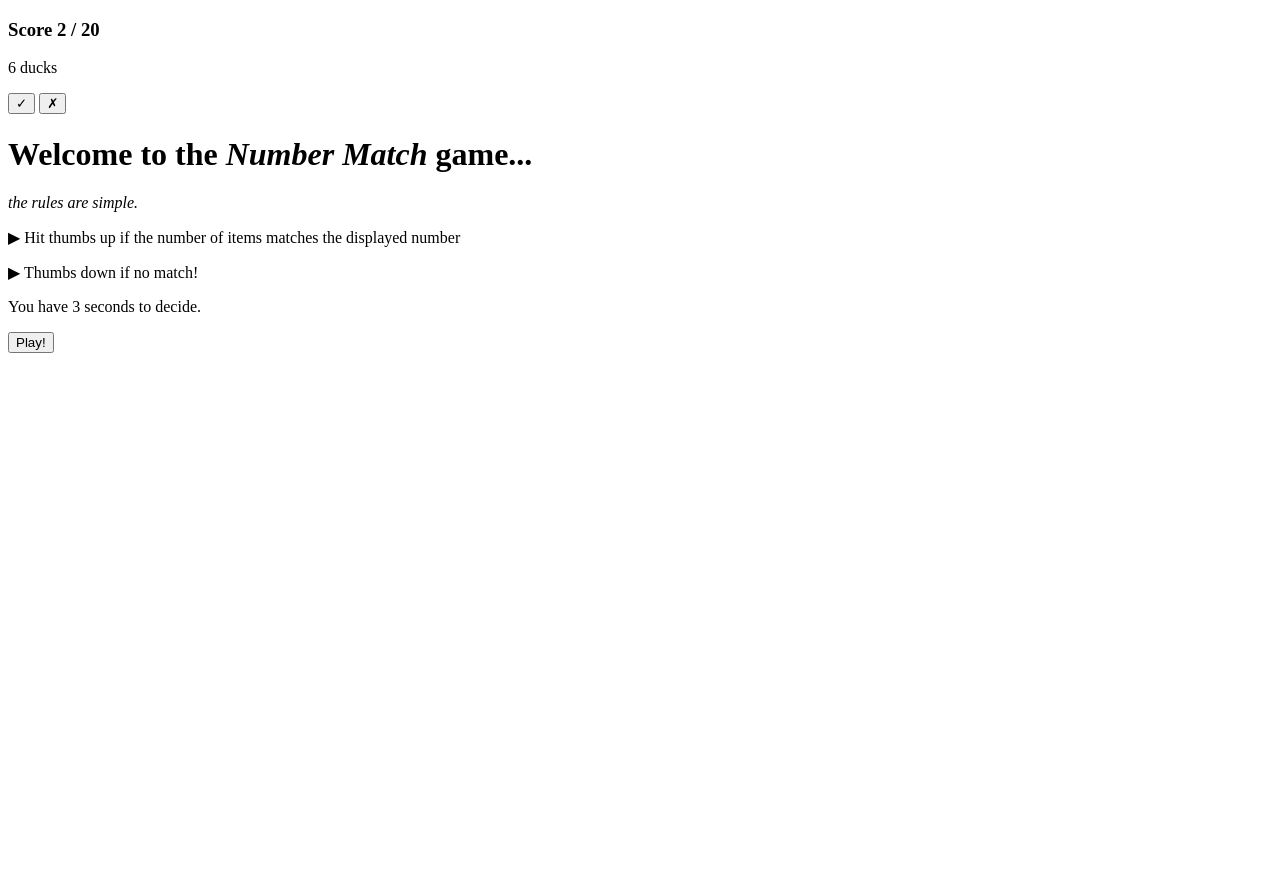
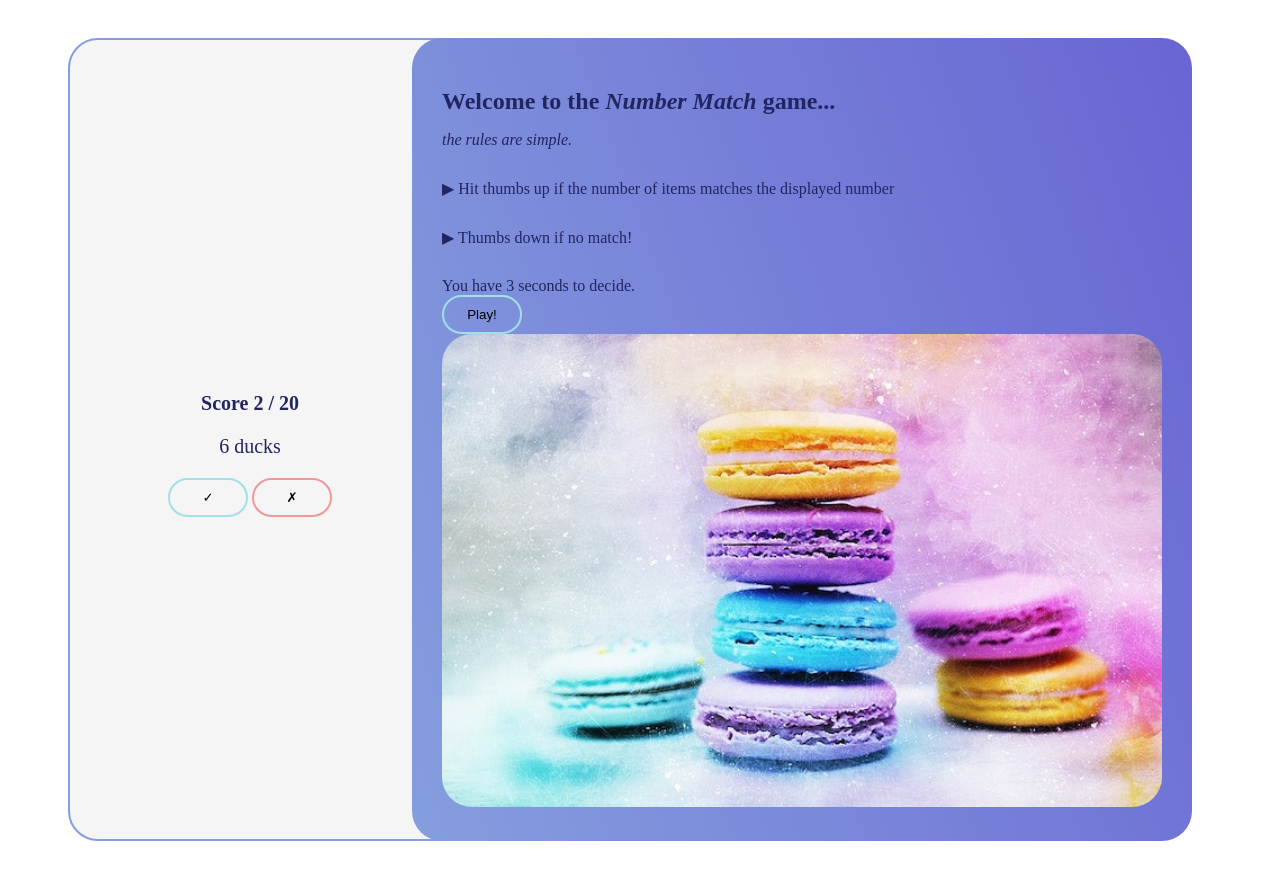
Before and after one commit to nnekannagbo/number-match, a plain HTML site: page index.html in a window 1280 px wide. Before the commit the page ends 800 px from the top, so only its background shows below. Drawn offline with Linux system fonts and the light colour scheme.

Commit message:
Add: css styles

```diff
--- a/index.html
+++ b/index.html
@@ -3,11 +3,13 @@
 <head>
     <meta charset="UTF-8">
     <meta name="viewport" content="width=device-width, initial-scale=1.0">
+    <link rel="stylesheet" href="styles.css" />
     <title>Number Match</title>
 </head>
 <body>
    <main id="game-area">
         <div class="stats">
+            <div id="statsContent">
                 <h3>Score <span id="currentScore">2</span> /
                     <span id="totalAvailable">20</span>
                 </h3>
@@ -17,6 +19,7 @@
                 <div class="match-buttons">
                     <button>&#10003;</button>
                     <button>&#10007;</button>
+                </div>
             </div>
         </div>
 
@@ -32,6 +35,9 @@
                 </p>
                 <button id="play-button">Play!</button>
             </div>
+            <div id="imageContainer">
+                <img src="images/macaroons.jpg" alt="" />
+            </div>
         </div>
    </main>
 </body>
--- a/styles.css
+++ b/styles.css
@@ -0,0 +1,95 @@
+html {
+    font-size: 10px;
+    color: #212560;
+}
+
+#game-area {
+    font-size: 1.6rem;
+    padding: 3rem;
+}
+
+.imageArea,
+.stats {
+    min-height: 30vh;
+}
+
+.imageArea {
+    background: linear-gradient(70deg, #859ede, #6965d3);
+    border-radius: 0 0 3rem 3rem;
+    display: flex;
+    flex-direction: column;
+    justify-content: center;
+    padding: 3rem;
+}
+
+h1 {
+    margin-top: 0;
+    font-size: 2.4rem;
+}
+
+h3 {
+    margin-top: 0;
+    font-size: 2rem;
+}
+
+.items {
+    font-size: 2rem;
+}
+
+button {
+    width: 8rem;
+    border: none;
+    border-radius: 3rem;
+    padding: 1rem;
+    background: transparent;
+    border: 2px solid #a1e0e4;
+    cursor: pointer;
+}
+
+button:nth-child(2) {
+    border: 2px solid rgb(241, 152, 152);
+}
+
+.stats {
+    background: whitesmoke;
+    border: 2px solid #859ede;
+    border-radius: 3rem 3rem 0 0;
+    display: flex;
+    justify-content: center;
+    align-items: center;
+    padding: 3rem 3rem 0 0;
+    text-align: center;
+}
+
+.space-y {
+    margin: 3rem 3rem 0 0;
+}
+
+img {
+    width: 100%;
+    border-radius: 3rem;
+}
+
+@media all and (min-width: 600px) {
+    #game-area {
+        display: flex;
+    }
+
+    .imageArea,
+    .stats {
+        min-height: 50vh;
+    }
+
+    .imageArea {
+        border-radius: 3rem;
+        transform:translate(-50px); /* pulls element (image) section over to the left by 3rem on the x axis "horizontally" */
+        flex: 2;
+    }
+
+    .stats {
+        flex: 1;
+        border-radius: 3rem 0 0 3rem;
+        margin-left: 3rem;
+        padding-right: 3rem;
+    }
+}
```
Lines whose indentation alone changed are shown as unchanged.
